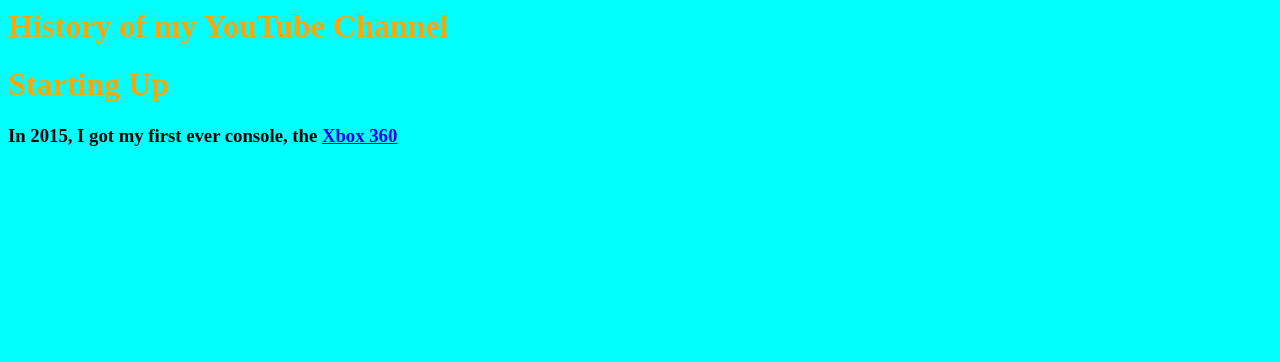
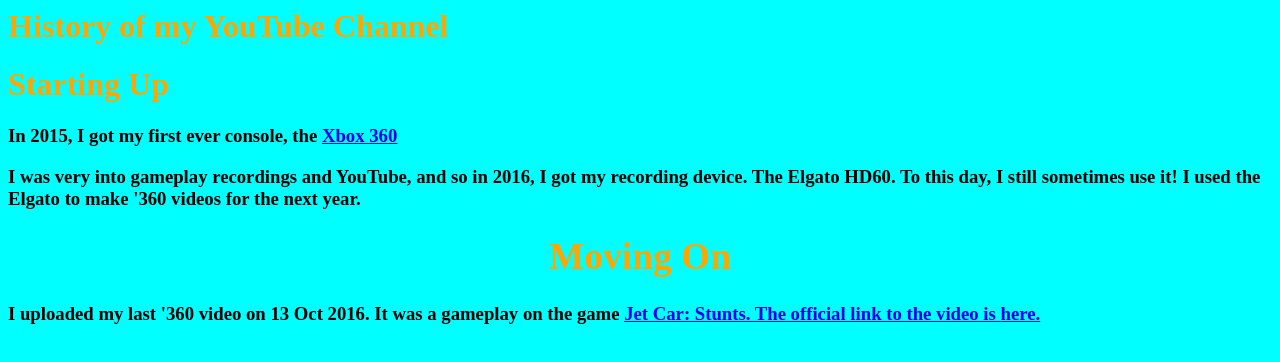
Before and after one commit to Pugzo/pugzo.github.io, a plain HTML site: page historyYT.html in a window 1280 px wide. Drawn offline with Linux system fonts and the light colour scheme.

Commit message:
Update historyYT.html

```diff
--- a/historyYT.html
+++ b/historyYT.html
@@ -7,5 +7,10 @@
 
     <h1>Starting Up</h1>
     <h3>In 2015, I got my first ever console, the <a href="https://en.wikipedia.org/wiki/Xbox_360">Xbox 360</a></h3>
+    <h3>I was very into gameplay recordings and YouTube, and so in 2016, I got my recording device. The Elgato HD60. To this day, I still sometimes use it! I used the Elgato to make '360 videos for the next year.
+    <center>
+        <h1>Moving On</h1>
+        </center>
+      <h3>I uploaded my last '360 video on 13 Oct 2016. It was a gameplay on the game <a href="https://trueaxis.com/jetcarstunts.html">Jet Car: Stunts. The official link to the video is <a href="https://www.youtube.com/watch?v=JNt7AGU238E">here.
     </body>
 </html>
```
